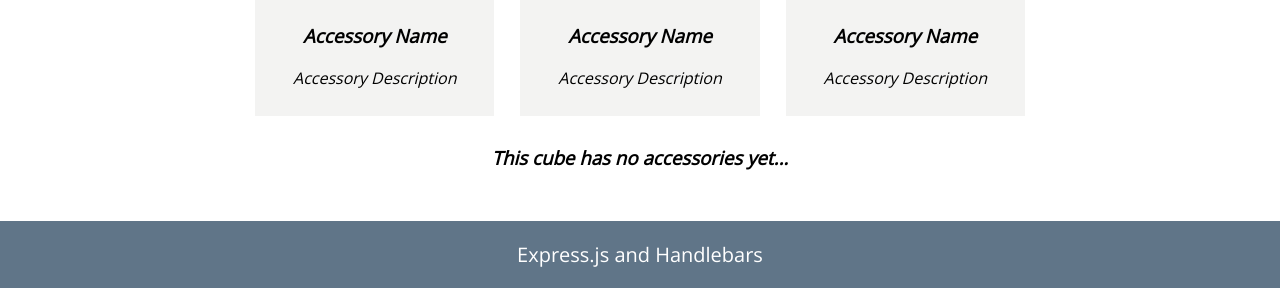
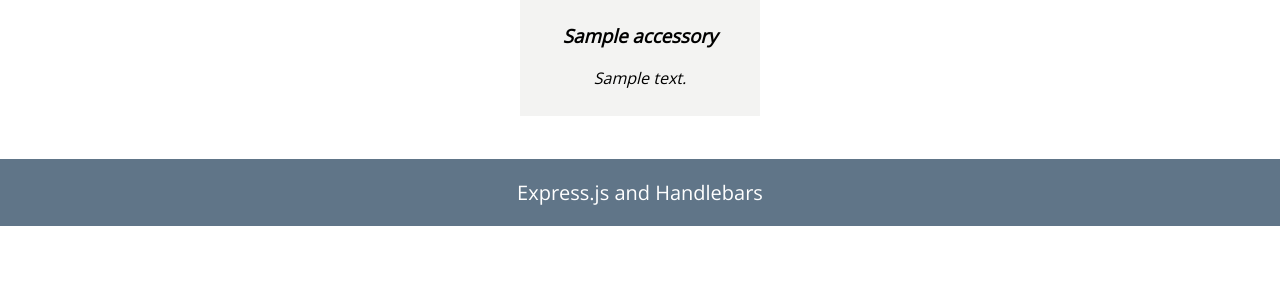
Before and after one commit to toshko89/cubes-vol.2, a Node server app: page /cube/600000000000000000000001 in a window 1280 px wide. Shown: the part 915-1203 px from the top of the page. After the commit the page ends 1141 px from the top, so only its background shows below. Run offline with Node 20, Linux system fonts and the light colour scheme; tables that the repository leaves empty hold one stand-in row (values such as "Sample post"); grey boxes marked "Sample" are stand-in pictures; some libraries are stand-ins or nearby versions.

Commit message:
cube-service-additional functionality

```diff
--- a/src/controllers/cubeController.js
+++ b/src/controllers/cubeController.js
@@ -25,8 +25,8 @@ cubeController.post('/create', async (req, res) => {
 
 cubeController.get('/:cubeId', async (req, res) => {
     try {
-        let currentCube = await cubeService.findCube(req.params.cubeId)
-        res.render('partials/details', { ...currentCube });
+        let cube = await cubeService.findCube(req.params.cubeId)
+        res.render('partials/details', { ...cube });
     } catch (err) {
         console.log(err);
         res.render('404');
--- a/src/services/cubeService.js
+++ b/src/services/cubeService.js
@@ -8,7 +8,7 @@ async function add(name, description, imageUrl, difficulty) {
 }
 
 async function findCube(cubeId) {
-    let result = await Cube.findById(cubeId).lean();
+    let result = await Cube.findById(cubeId).populate('accessories').lean();
     return result;
 }
 
@@ -34,11 +34,11 @@ async function searchCube(search, from, to) {
 }
 
 async function attachAccessory(cubeId, accessoryId) {
-    let cube = await Cube.findById(cubeId).lean();
-    let accessory = await Accesory.findById(accessoryId).lean();
+    let cube = await Cube.findById(cubeId);
+    let accessory = await Accesory.findById(accessoryId);
 
     cube.accessories.push(accessory);
-
+    cube.save();
     return cube;
 }
 
--- a/src/views/partials/details.hbs
+++ b/src/views/partials/details.hbs
@@ -9,21 +9,14 @@
     </div>
     <h2>Accessories</h2>
     <div class="accessories">
+        {{#each accessories}}
         <div class="accessory">
-            <img src="https://images-na.ssl-images-amazon.com/images/I/61J8UP8pySL._SX425_.jpg" alt="stickerName">
-            <h3>Accessory Name</h3>
-            <p>Accessory Description</p>
+            <img src="{{imageUrl}}" alt="stickerName">
+            <h3>{{name}}</h3>
+            <p>{{description}}</p>
         </div>
-        <div class="accessory">
-            <img src="https://images-na.ssl-images-amazon.com/images/I/61J8UP8pySL._SX425_.jpg" alt="stickerName">
-            <h3>Accessory Name</h3>
-            <p>Accessory Description</p>
-        </div>
-        <div class="accessory">
-            <img src="https://images-na.ssl-images-amazon.com/images/I/61J8UP8pySL._SX425_.jpg" alt="stickerName">
-            <h3>Accessory Name</h3>
-            <p>Accessory Description</p>
-        </div>
+        {{else}}
         <h3 class="italic">This cube has no accessories yet...</h3>
+        {{/each}}
     </div>
 </main>
```
Also changed, not shown: src/controllers/attachAccessoryController.js (+11 -4 lines), src/models/Cube.js (+6 -4 lines).
